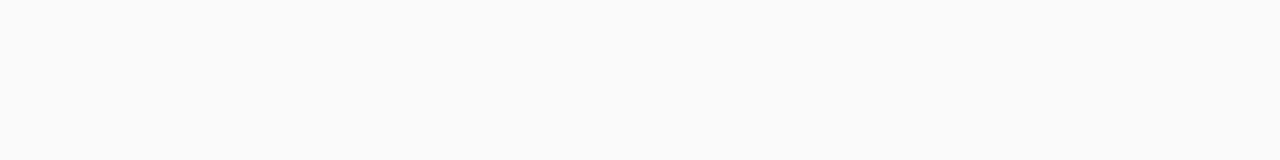
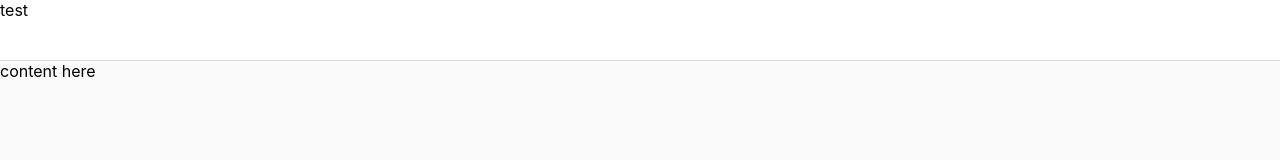
Before and after one commit to jvallwmp/ig-demo, a plain HTML site: page index.html in a window 1280 px wide. Drawn offline with Linux system fonts and the light colour scheme.

Commit message:
step 1: basic layout

```diff
--- a/index.html
+++ b/index.html
@@ -5,6 +5,12 @@
   </head>
   <body>
     <main>
+      <section id="topbar">
+        test
+      </section>
+      <section id="posts-container">
+        content here
+      </section>
     </main>
   </body>
 </html>
--- a/styles.css
+++ b/styles.css
@@ -12,3 +12,20 @@ body {
 p {
   margin: 0;
 }
+
+main {
+  height: 100%;
+  display: flex;
+  flex-direction: column;
+}
+
+#topbar {
+  height: 60px;
+  background-color: #fff;
+  border-bottom: 1px solid #dbdbdb;
+}
+
+#posts-container {
+  flex-grow: 1;
+  overflow-y: auto;
+}
```
Also changed, not shown: 1 other file.
